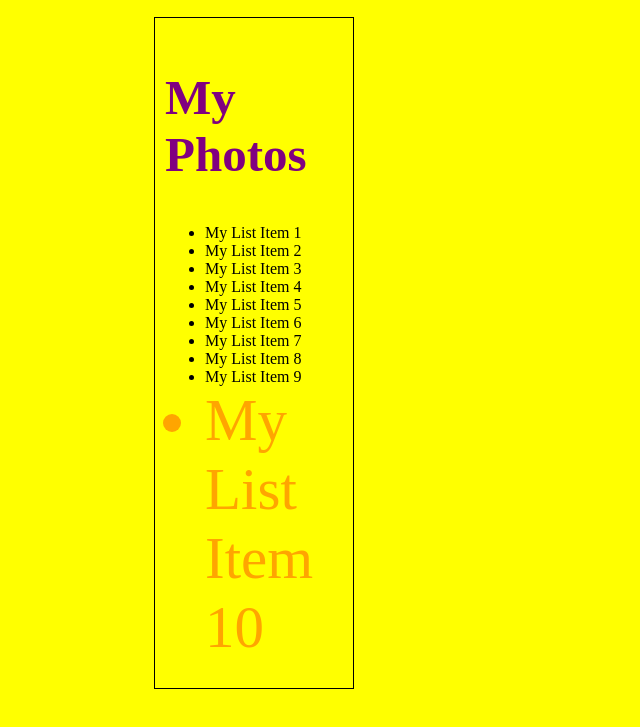
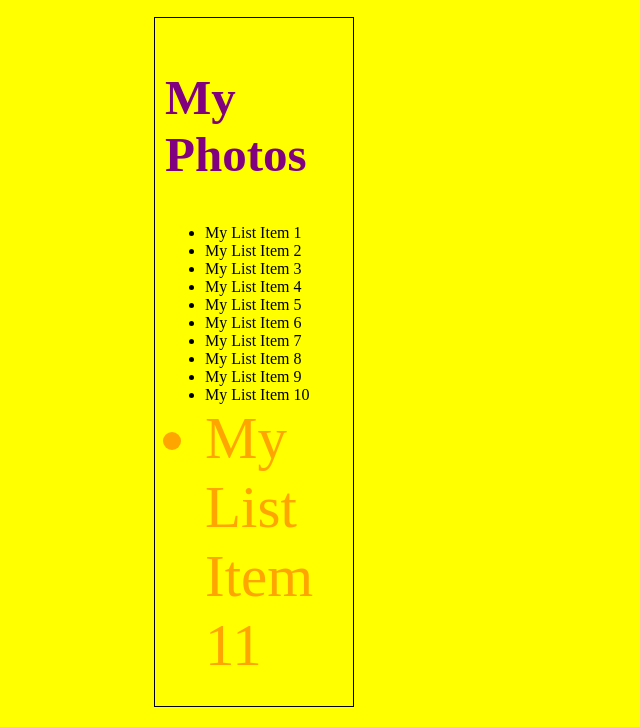
Before and after one commit to AzimutDotNet/HtmlStarter, a plain HTML site: page main.html in a window 1280 px wide. Shown: the part 1158-1885 px from the top of the page, without its empty margins (56-696 px from the left). Drawn offline with Linux system fonts and the light colour scheme.

Commit message:
resaved files

```diff
--- a/main.html
+++ b/main.html
@@ -83,6 +83,7 @@
                <li>My List Item 8</li>
                <li>My List Item 9</li>
                <li>My List Item 10</li>
+               <li>My List Item 11</li>
            </ul>
            </div>
         </footer>
```
